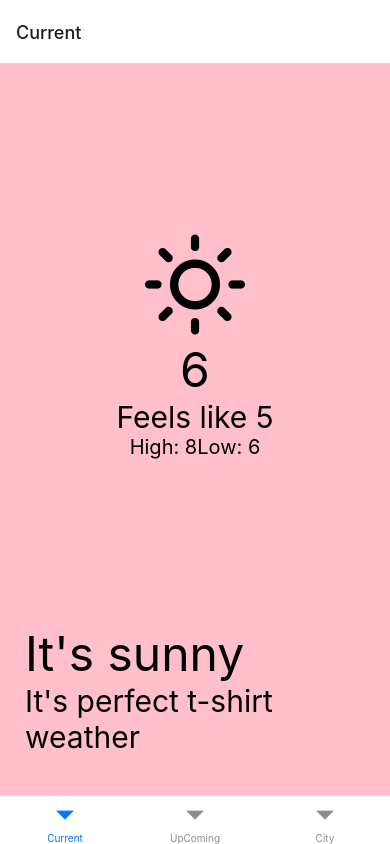
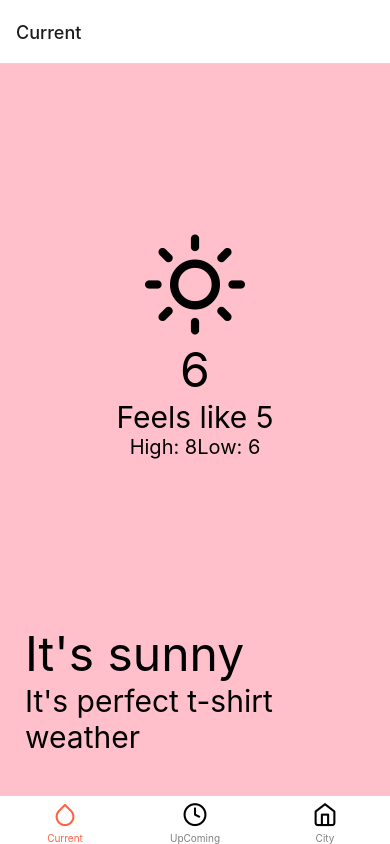
Before and after one commit to adalin96/SimpleProject, a React Native app: screen / in a window 390 px wide. Built offline with nearby package versions, Linux system fonts and the light colour scheme.

Commit message:
added some style to the bottom navigation tab using icons

```diff
--- a/App.js
+++ b/App.js
@@ -4,16 +4,58 @@
 import City from './src/screens/City'
 import { NavigationContainer } from '@react-navigation/native'
 import { createBottomTabNavigator } from '@react-navigation/bottom-tabs'
+import { Feather } from '@expo/vector-icons'
 
 const Tab = createBottomTabNavigator()
 
 const App = () => {
   return (
     <NavigationContainer>
-      <Tab.Navigator>
-        <Tab.Screen name={'Current'} component={CurrentWeather}/>
-        <Tab.Screen name={'UpComing'} component={UpComingWeather}/>
-        <Tab.Screen name={'City'} component={City}/>
+      <Tab.Navigator
+        screenOptions={{
+          tabBarActiveTintColor: 'tomato',
+          tabBarInactiveTintColor: 'grey'
+        }}
+      >
+        <Tab.Screen
+          name={'Current'}
+          component={CurrentWeather}
+          options={{
+            tabBarIcon: ({ focused }) => (
+              <Feather
+                name={'droplet'}
+                size={25}
+                color={focused ? 'tomato' : 'black'}
+              />
+            )
+          }}
+        />
+        <Tab.Screen
+          name={'UpComing'}
+          component={UpComingWeather}
+          options={{
+            tabBarIcon: ({ focused }) => (
+              <Feather
+                name={'clock'}
+                size={25}
+                color={focused ? 'tomato' : 'black'}
+              />
+            )
+          }}
+        />
+        <Tab.Screen
+          name={'City'}
+          component={City}
+          options={{
+            tabBarIcon: ({ focused }) => (
+              <Feather
+                name={'home'}
+                size={25}
+                color={focused ? 'tomato' : 'black'}
+              />
+            )
+          }}
+        />
       </Tab.Navigator>
     </NavigationContainer>
   )
```
